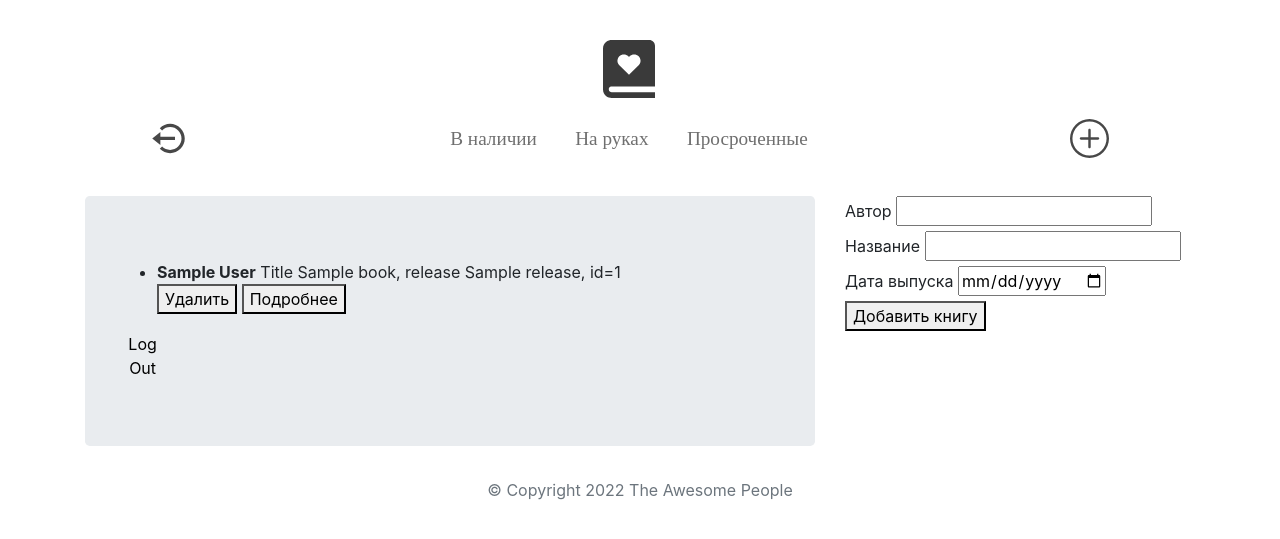
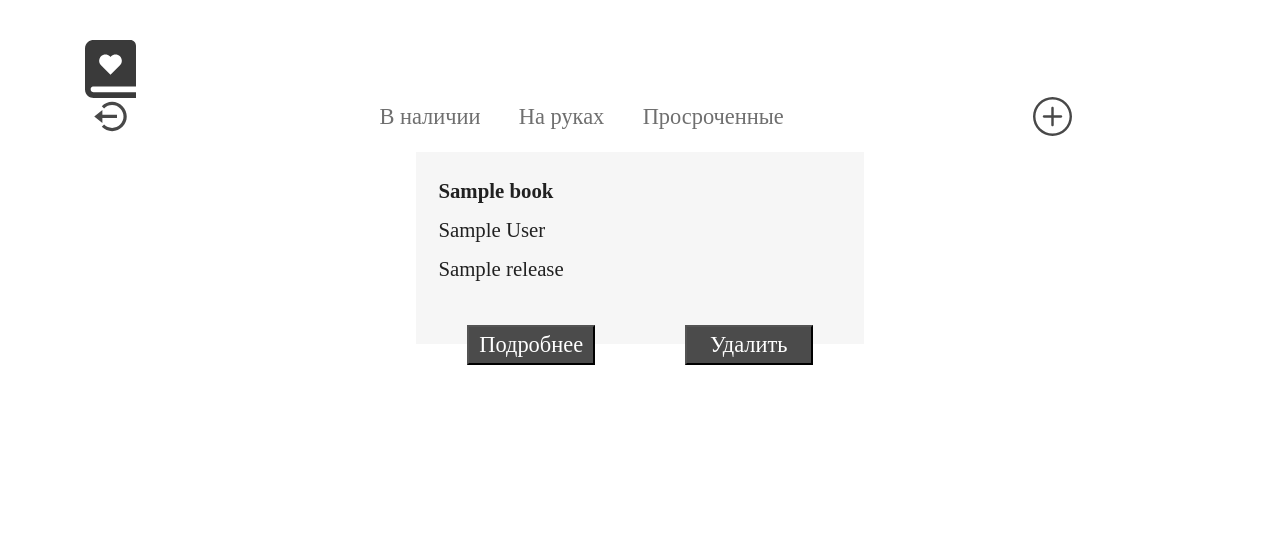
Before and after one commit to brokkko/library, a Node server app: template views/index.ejs in a window 1280 px wide. Shown: the top 539 px of the page. Run offline with Node 20, Linux system fonts and the light colour scheme; the template is opened without the code that fills it: most values are stand-ins (such as "Sample title", 1, 10 or a date in 2020); some libraries are stand-ins or nearby versions.

Commit message:
added style

```diff
--- /dev/null
+++ b/views/css/add-dialog.css
@@ -0,0 +1,64 @@
+.add-dialog {
+    border: none !important;
+    /*border-radius: calc(5px * var(--ratio));*/
+    /*box-shadow: 0 0 #0000, 0 0 #0000, 10px 25px 50px -12px rgba(0, 0, 0, 0.25);*/
+    padding: 1.6rem;
+    width: 35vw;
+    z-index: 98;
+
+
+    opacity: 0;
+    /*display: none;*/
+    transform: translateY(-100%);
+    transition-duration: 700ms;
+
+
+    display: flex;
+    align-items: center;
+    align-content: center;
+    justify-content: center;
+}
+
+.show{
+    /*display: block;*/
+    transform: translateY(100%);
+    opacity: 1;
+    box-shadow: 0 0 #0000, 0 0 #0000, 10px 25px 50px -12px rgba(0, 0, 0, 0.25);
+}
+
+.dialog-button{
+    background-color: #4B4B4B;
+    font-family: 'Raleway';
+    font-style: normal;
+    font-weight: 400;
+    font-size: 1.2rem;
+
+
+    display: block;
+    width: 300px;
+
+    color: #FFFFFF;
+    margin-top: 10px;
+}
+
+.add-dialog form{
+    width: 100%;
+    margin-left: 4em;
+}
+
+.add-dialog label{
+    width: 30%;
+    margin-top: 5px;
+    font-family: 'Raleway';
+    font-style: normal;
+    font-weight: 400;
+    font-size: 1.3rem;
+    color: #4B4B4B;
+}
+
+.add-dialog form input{
+    font-family: 'Raleway';
+    font-style: normal;
+    font-weight: 400;
+    font-size: 1.3rem;
+}
--- /dev/null
+++ b/views/css/delete-dialog.css
@@ -0,0 +1,12 @@
+#delete-dialog {
+    padding: 1.6rem;
+    width: 50vw;
+
+}
+
+#delete-dialog p{
+    font-family: 'Raleway';
+    font-style: normal;
+    font-weight: 400;
+    font-size: 1.3rem;
+}
--- a/views/css/header.css
+++ b/views/css/header.css
@@ -5,6 +5,9 @@
     width: 85vw;
     gap: 22px;
     margin-bottom: 4vh;
+
+    z-index: 101;
+    position: relative;
 }
 
 .main-icon{
@@ -47,15 +50,15 @@
     display: flex;
     align-items: center;
     flex-wrap: nowrap;
-    margin: 0 20vw 0 20vw;
+    margin: 0 19vw 0 19vw;
     gap: 3vw;
 }
 .nav-link-a{
     font-family: 'Raleway';
     font-style: normal;
     font-weight: 400;
-    font-size: 1.2rem;
-    line-height: 8px;
+    font-size: 1.4rem;
+    line-height: 10px;
     color: #6F6F6F;
 }
 .nav-link-a:hover{
--- /dev/null
+++ b/views/css/main-page.css
@@ -0,0 +1,61 @@
+main{
+    display: flex;
+    justify-content: center;
+}
+.page-elements{
+    gap: 3vw;
+    display: flex;
+    max-width: 85vw;
+    flex-wrap: wrap;
+    justify-content: center;
+    margin-top: 10px;
+}
+
+.page-element{
+    min-width: 35vw;
+    width: 35vw;
+    height: 15vw;
+    background-color: #F6F6F6;
+}
+
+/*.page-element:last-child{*/
+/*    align-self: flex-start;*/
+/*    margin-right: 33vw;*/
+/*}*/
+
+.page-element-item{
+    margin: 5%;
+    font-family: 'Raleway';
+    font-style: normal;
+    font-weight: 400;
+    font-size: 1.3rem;
+    color: #212121;
+}
+
+.page-element-item label{
+    margin: 0 40% 2% 0;
+}
+
+.page-element-buttons{
+    display: flex;
+    justify-content: center;
+    gap: 20%;
+}
+
+.deleteButton, .openButton{
+    font-size: 1.4rem;
+    width: 10vw;
+}
+
+@media only screen and (max-device-width: 600px){
+    .page-elements{
+        flex-direction: column;
+    }
+
+    .page-element{
+        min-width: 70vw;
+        width: 70vw;
+        height: 35vw;
+        background-color: #F6F6F6;
+    }
+}
--- a/views/header.ejs
+++ b/views/header.ejs
@@ -1,4 +1,4 @@
-<div class="head-container">
+
     <div class="main-icon">
         <a href='/'>
             <img src='/images/main.svg' />
@@ -21,4 +21,3 @@
             </button>
         </div>
     </div>
-</div>
--- a/views/index.ejs
+++ b/views/index.ejs
@@ -5,63 +5,46 @@
 </head>
 <body class="container">
     <link href="/css/header.css" rel="stylesheet" type="text/css">
+    <link href="/css/add-dialog.css" rel="stylesheet" type="text/css">
+    <link href="/css/main-page.css" rel="stylesheet" type="text/css">
+    <link href="/css/delete-dialog.css" rel="stylesheet" type="text/css">
     <script type="text/javascript" src="/js/client.js" defer></script>
 
+    <div class="page-container">
         <header>
             <%- include('./header.ejs'); %>
+            <%- include('./partials/add-dialog.ejs'); %>
         </header>
         <main>
-        <div class="row">
-            <div class="col-sm-8">
-                <div class="jumbotron">
-                    <ul>
+            <div class="page-elements">
+
                     <% books.forEach(function(book) { %>
-
-                                <li>
-                                    <strong><%= book.author %></strong>
-                                    Title <%= book.title %>, release <%= book.release %>, id=<%= book.id %>
-                                </li>
-                                <button class="deleteButton" data-id="<%=book.id%>">Удалить</button>
+                        <div class="page-element">
+                            <div class="page-element-item">
+                                <label>
+                                    <strong><%= book.title %></strong>
+                                </label>
+                                <label>
+                                    <%= book.author %>
+                                </label>
+                                <label>
+                                    <%= book.release %>
+                                </label>
+                            </div>
+                            <div class="page-element-buttons">
+                                <button class="openButton dialog-button" data-id="<%=book.id%>">Подробнее</button>
                                 <%- include('./partials/delete-dialog.ejs'); %>
-                                <button class="openButton" data-id="<%=book.id%>">Подробнее</button>
-
-                        <% }); %>
-                    </ul>
-                    <form>
-                        <button id="logOut" type="submit">Log Out</button>
-                    </form>
-                </div>
-            </div>
-            <div class="col-sm-4">
-                <div class="well">
-                    <form >
-                        <div>
-                            <label for="author">Автор</label>
-                            <input type="text" id="author">
-                        </div>
-                        <div>
-                            <label for="title">Название</label>
-                            <input type="text" id="title">
-                        </div>
-                        <div>
-                            <label for="release">Дата выпуска</label>
-                            <input type="date" id="release">
-                        </div>
-<!--                        <div>-->
-<!--                            <label for="cover">Обложка книги</label>-->
-<!--                            <input type="file" id="cover" name="cover" required>-->
-<!--                        </div>-->
-                        <button id="add-book-button" type="submit">Добавить книгу</button>
-                    </form>
+                                <button class="deleteButton dialog-button" data-id="<%=book.id%>">Удалить</button>
                             </div>
                         </div>
 
+                    <% }); %>
+
             </div>
+
+
         </main>
-
-    <footer>
-        <%- include('./partials/footer.ejs'); %>
-    </footer>
+    </div>
 
 </body>
 </html>
--- a/views/js/client.js
+++ b/views/js/client.js
@@ -55,12 +55,66 @@ document.getElementById('logOut').addEventListener('click', (e) => {
     })
 })
 
-const author = document.getElementById('author');
-const title = document.getElementById('title');
-const release = document.getElementById('release');
+const author = document.getElementById('add-author');
+const title = document.getElementById('add-title');
+const release = document.getElementById('add-release');
+//
+// document.getElementById('add-book-button').addEventListener('click', (e) => {
+//     console.log(author.innerText)
+//     console.log(title.innerText)
+//     console.log(release.innerText)
+// })
+const addDialog = document.getElementById('add-dialog');
+const addBookButton = document.getElementById('add-book-button');
+const addCancelButton = document.getElementById('addCancelButton');
 
-document.getElementById('add-book-button').addEventListener('click', (e) => {
-    console.log(author.innerText)
-    console.log(title.innerText)
-    console.log(release.innerText)
-})
+document.getElementById('show-add-info-button').addEventListener('click', () => {
+    if (typeof addDialog.showModal === "function") {
+        addDialog.show();
+        setTimeout(() => {
+            addDialog.classList.add('show');
+        }, 300);
+    }
+});
+
+if(addBookButton !== null) {
+    addBookButton.addEventListener( 'click', (e) => {
+        if (!regularCheck.test(author.value)) {
+            e.preventDefault();
+            author.style.borderColor = "red";
+            return
+        } if(title.value === ""){
+            title.style.borderColor = "red";
+            e.preventDefault();
+        } if(new Date(release.value) > new Date(new Date().toJSON().slice(0, 10))) {
+            release.style.borderColor = "red";
+            e.preventDefault();
+        } else {
+            addDialog.classList.remove('show');
+            let tmp = {author: author.value, title: title.value, release: release.value};
+            addDialog.close();
+            fetch('/library/', {
+                method: 'POST',
+                headers: {
+                    'Content-Type': 'application/json',
+                },
+                body: JSON.stringify(tmp)
+            }).then((response) => {
+                if(response.ok) {
+                    window.location.reload();
+                }
+                return false;
+            })
+        }
+    });
+}
+
+if(addCancelButton !== null) {
+    addCancelButton.addEventListener('click', () => {
+        author.value = "";
+        title.value = "";
+        release.value = "";
+        addDialog.close();
+        addDialog.classList.remove('show');
+    });
+}
--- /dev/null
+++ b/views/partials/add-dialog.ejs
@@ -0,0 +1,27 @@
+<dialog class="add-dialog" id="add-dialog">
+    <form method="dialog">
+
+        <div>
+            <label for="author">Автор</label>
+            <input type="text" id="add-author">
+        </div>
+        <div>
+            <label for="title">Название</label>
+            <input type="text" id="add-title">
+        </div>
+        <div>
+            <label for="release">Дата выпуска</label>
+            <input type="date" id="add-release">
+        </div>
+        <!--                        <div>-->
+        <!--                            <label for="cover">Обложка книги</label>-->
+        <!--                            <input type="file" id="cover" name="cover" required>-->
+        <!--                        </div>-->
+
+        <div>
+            <button class="dialog-button" id="addCancelButton" value="cancel">Отмена</button>
+            <button class="dialog-button" id="add-book-button" type="submit">Добавить книгу</button>
+        </div>
+
+    </form>
+</dialog>
--- a/views/partials/delete-dialog.ejs
+++ b/views/partials/delete-dialog.ejs
@@ -1,9 +1,11 @@
 <dialog id="delete-dialog">
     <form method="dialog">
-        Вы уверены, что хотите удалить книгу?
+        <p>
+            Вы уверены, что хотите удалить книгу?
+        </p>
         <div>
-            <button id="cancelDeleteButton" value="cancel">Отмена</button>
-            <button type="submit" id="confirmDeleteButton" value="default">Удалить</button>
+            <button class="dialog-button" id="cancelDeleteButton" value="cancel">Отмена</button>
+            <button type="submit" class="dialog-button" id="confirmDeleteButton" value="default">Удалить</button>
         </div>
     </form>
 </dialog>
--- a/views/partials/user-dialog.ejs
+++ b/views/partials/user-dialog.ejs
@@ -11,8 +11,8 @@
         </div>
 
         <div>
-            <button id="cancelButton" value="cancel">Отмена</button>
-            <button type="submit" id="confirmBtn" value="default">Подтвердить</button>
+            <button class="dialog-button" id="cancelButton" value="cancel">Отмена</button>
+            <button class="dialog-button" type="submit" id="confirmBtn" value="default">Подтвердить</button>
         </div>
     </form>
 </dialog>
```
Also changed, not shown: views/bookPage.ejs (+57 -18 lines), views/css/bookPage.css (+58 -12 lines), views/css/user-dialog.css (added, +20 -0 lines), views/js/bookPageClient.js (+6 -1 lines), storage/bookStorage.json. Lines whose indentation alone changed are shown as unchanged.
